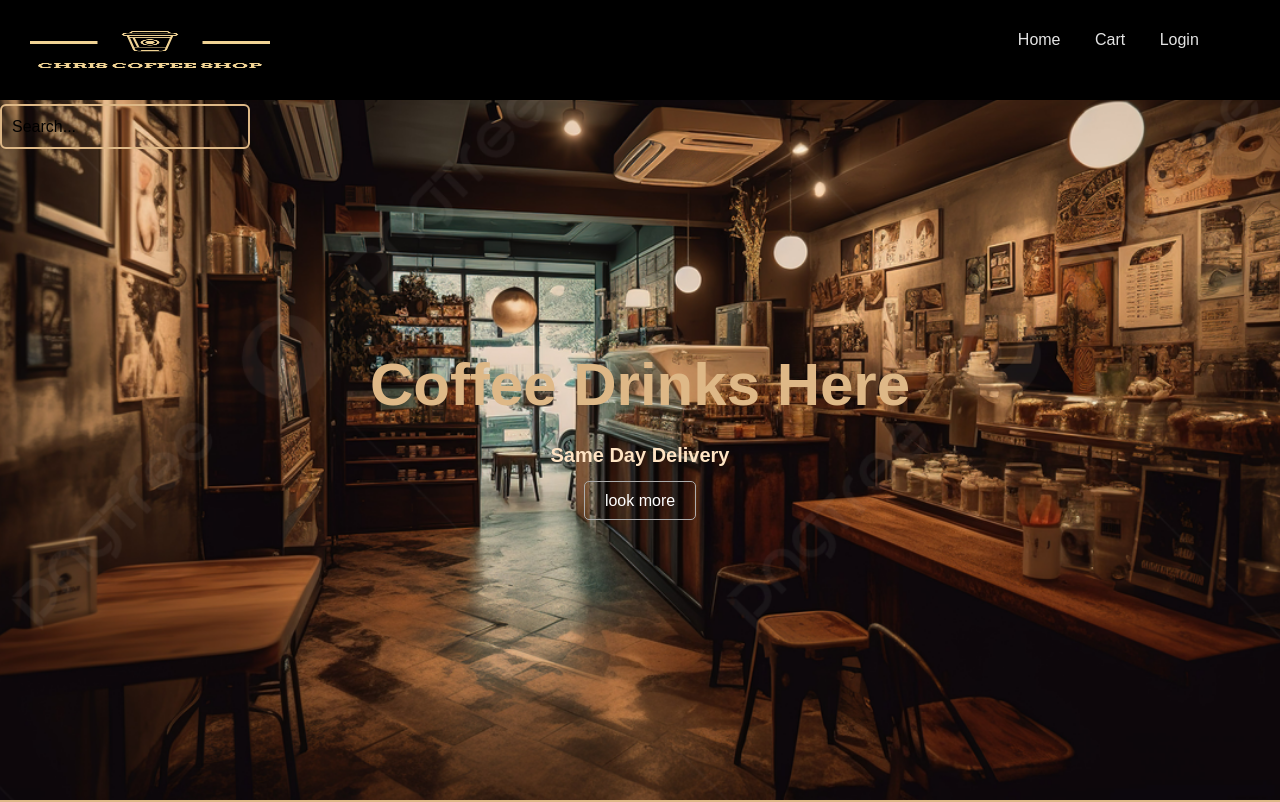
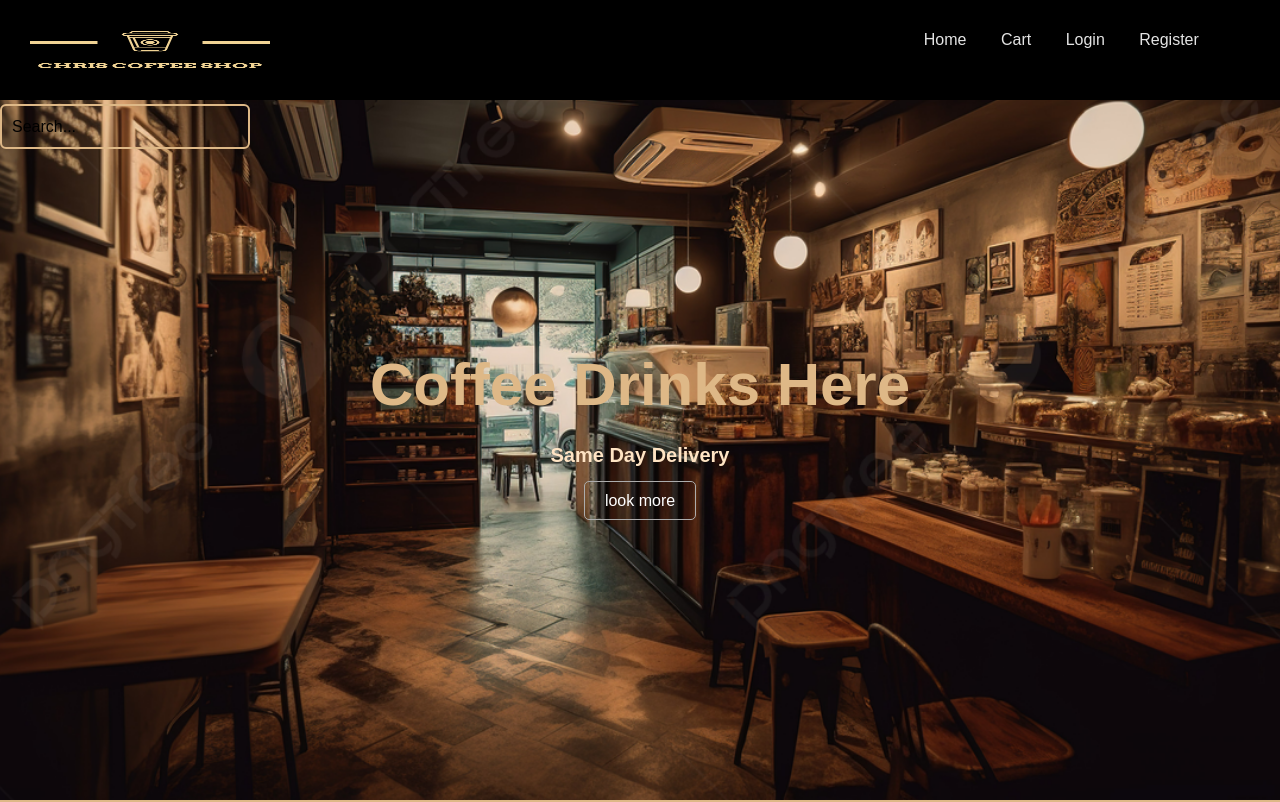
Before and after one commit to xinhui09/chris01, a plain HTML site: page index.html in a window 1280 px wide. Shown: the top 802 px of the page. Drawn offline with Linux system fonts and the light colour scheme.

Commit message:
Update index.html

```diff
--- a/index.html
+++ b/index.html
@@ -19,6 +19,7 @@
             <a href="https://xinhui09.github.io/chris01/">Home</a>
             <a href="https://xinhui09.github.io/chris87/">Cart</a>
             <a href="https://xinhui09.github.io/chris34/">Login</a>
+            <a href="https://xinhui09.github.io/login/">Register</a>
         </ul>
     </nav>
 
```
